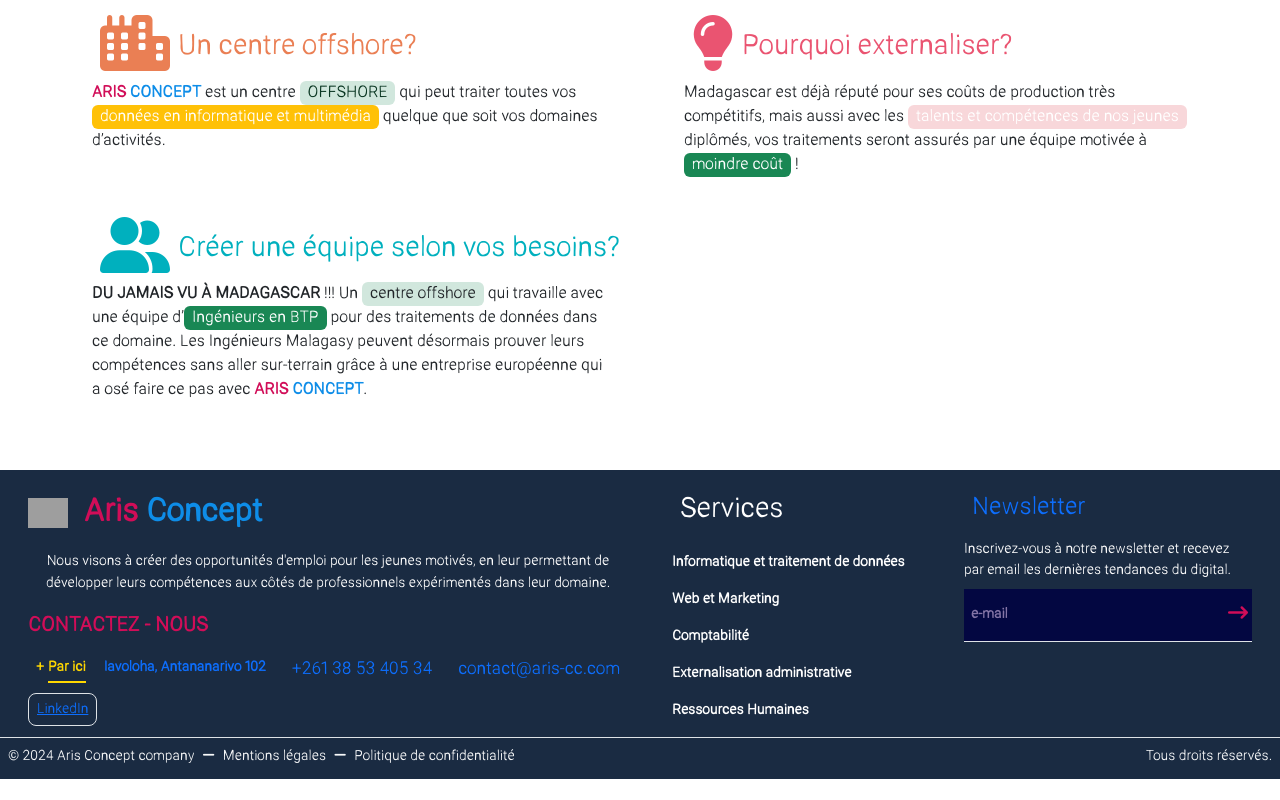
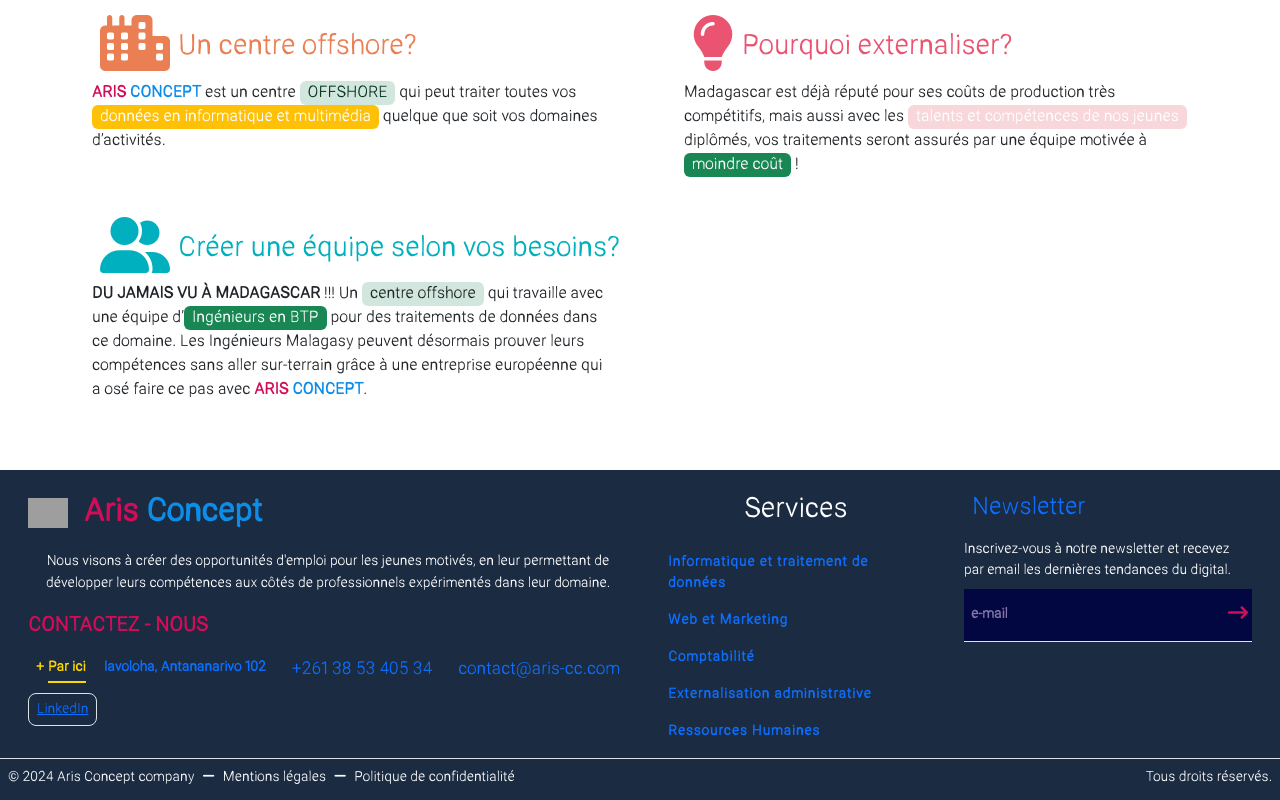
Before and after one commit to razanadahy/sitearis, a React (Create React App) app: page /fr/ in a window 1280 px wide. Shown: the part 2945-3745 px from the top of the page. Before the commit the page ends 3724 px from the top, so only its background shows below. Built offline with nearby package versions, Linux system fonts and the light colour scheme; grey boxes are pictures that could not be loaded.

Commit message:
modification des lien

```diff
--- a/src/Component/Body/AllService.js
+++ b/src/Component/Body/AllService.js
@@ -14,9 +14,9 @@ const AllService = () => {
     const { t, i18n } = useTranslation();
     const services= useMemo(() => {
         return [
-            {id: 1, image: cp, trans:'Nous vous aidons sur : ', title: t('compta'), text: 'Confiez-nous votre comptabilité pour une gestion financière transparente et fiable. Nos experts assurent un suivi rigoureux de vos comptes et vous aident à prendre des décisions éclairées.'},
-            {id: 4, image: traitement, trans:'Sur cela, nous proposons :', title: t('info'), text: 'Bénéficiez de solutions informatiques innovantes et personnalisées. Nos spécialistes optimisent vos systèmes d\'information et traitent vos données avec efficacité.'},
-            {id: 5, image: rh, trans:'Nous apportons :', title: t('rh'), text: 'Nous vous accompagnons dans la gestion de vos talents. Du recrutement à la formation, nos services RH vous aident à construire des équipes performantes.'},
+            {id: 1, div: 'accounting', image: cp, trans:'Nous vous aidons sur : ', title: t('compta'), text: 'Confiez-nous votre comptabilité pour une gestion financière transparente et fiable. Nos experts assurent un suivi rigoureux de vos comptes et vous aident à prendre des décisions éclairées.'},
+            {id: 4, div: 'info', image: traitement, trans:'Sur cela, nous proposons :', title: t('info'), text: 'Bénéficiez de solutions informatiques innovantes et personnalisées. Nos spécialistes optimisent vos systèmes d\'information et traitent vos données avec efficacité.'},
+            {id: 5, div: 'hr', image: rh, trans:'Nous apportons :', title: t('rh'), text: 'Nous vous accompagnons dans la gestion de vos talents. Du recrutement à la formation, nos services RH vous aident à construire des équipes performantes.'},
             {id: 2, div: 'ext', image: extAdd, trans:'Nous vous aidons à gèrer : ', title: t('ext'), text: 'Déléguez vos tâches administratives pour vous concentrer sur votre cœur de métier.' },
             {id: 3, div: 'web-marketing', image: web, trans:'Nous vous aidons sur :', title: t('marketing'), text: 'Développez votre présence en ligne et améliorez votre visibilité. Nos experts en marketing digital vous proposent des solutions clés en main pour atteindre vos objectifs.'},
         ]
--- a/src/Component/Body/DetailService.js
+++ b/src/Component/Body/DetailService.js
@@ -4,7 +4,7 @@ import './body.css'
 const DetailService = ({position, element, children,clicked}) => {
     return(
         <>
-            <div className="vh-100 m-0 position-relative">
+            <div id={element.div} className="vh-100 m-0 position-relative">
                 <div className="mx-4 px-3 vh-100 mt-0 ">
                     <div className="row m-0 p-2 h-100 position-relative">
                         <div className="position-absolute ps-center rounded-3 py-2 shadow text-center">
@@ -12,11 +12,17 @@ const DetailService = ({position, element, children,clicked}) => {
                         </div>
                         {position % 2 !== 0 ? (
                             <>
-                                <div className="col-5 h-100 d-flex">
+                                <div className="col-5 h-100 d-flex flex-column">
                                     <div
                                         className="w-100 h-75 my-auto rounded-3"
                                         style={{ backgroundImage: `url('${element.image}')`, backgroundSize: 'cover', backgroundPosition: 'center' }}
                                     />
+                                    <div className="w-100 d-flex justify-content-sm-start align-items-center">
+                                        <i className="mx-2 fa-2x fa fa-arrow-right"/>
+                                        <span onClick={()=>clicked()} className="fw-bold p-2 m-0 color-dark-concept cursor-pointer" style={{letterSpacing: '0.07rem', fontSize: '1.65rem',}}>
+                                            Demander un devis gratuit ici
+                                        </span>
+                                    </div>
                                 </div>
                                 <div className="col-7 h-100 d-flex">
                                     <div className="h-50 my-auto">
@@ -33,22 +39,28 @@ const DetailService = ({position, element, children,clicked}) => {
                                         {children}
                                     </div>
                                 </div>
-                                <div className="col-6 h-100 d-flex">
+                                <div className="col-6 h-100 d-flex flex-column">
                                     <div
                                         className="w-100 h-75 my-auto rounded-3"
                                         style={{ backgroundImage: `url('${element.image}')`, backgroundSize: 'cover', backgroundPosition: 'center' }}
                                     />
+                                    <div className="w-100 mt-0 d-flex justify-content-sm-start align-items-center">
+                                        <i className="mx-2 fa-2x fa fa-arrow-right"/>
+                                        <span onClick={()=>clicked()} className="fw-bold p-2 m-0 color-dark-concept cursor-pointer" style={{letterSpacing: '0.07rem', fontSize: '1.65rem',}}>
+                                            Demander un devis gratuit ici
+                                        </span>
+                                    </div>
                                 </div>
                             </>
                         )}
                     </div>
                 </div>
-                <div className="w-100 d-flex justify-content-sm-start align-items-center  position-absolute bottom-0">
-                    <i className="mx-2 fa-2x fa fa-arrow-right"/>
-                    <span onClick={()=>clicked()} className="fw-bold p-2 m-0 color-dark-concept cursor-pointer" style={{letterSpacing: '0.07rem', fontSize: '1.65rem',}}>
-                        Demander un devis gratuit ici
-                    </span>
-                   </div>
+                {/*<div className="w-100 d-flex justify-content-sm-start align-items-center">*/}
+                {/*    <i className="mx-2 fa-2x fa fa-arrow-right"/>*/}
+                {/*    <span onClick={()=>clicked()} className="fw-bold p-2 m-0 color-dark-concept cursor-pointer" style={{letterSpacing: '0.07rem', fontSize: '1.65rem',}}>*/}
+                {/*        Demander un devis gratuit ici*/}
+                {/*    </span>*/}
+                {/*</div>*/}
             </div>
         </>
     )
--- a/src/Component/Content/ServiceDetail.js
+++ b/src/Component/Content/ServiceDetail.js
@@ -8,6 +8,7 @@ import mark from "../../Asset/Web et Marketing.png"
 import ext from "../../Asset/image.png"
 import CardServiceContent from "./CardServiceContent";
 import {useTranslation} from "react-i18next";
+import {useNavigate, useParams} from "react-router-dom";
 
 
 const ServiceDetail= ()=>{
@@ -66,6 +67,8 @@ const ServiceDetail= ()=>{
             return () => clearTimeout(timer);
         }
     }, [date, isPaused,services]);
+    const navigate=useNavigate()
+    const {lang}=useParams()
 
     return (
         <>
@@ -88,7 +91,7 @@ const ServiceDetail= ()=>{
                                     {carDefaultClicked.content}
                                 </p>
                                 <div className="w-100 d-flex justify-content-end">
-                                    <button onClick={()=>carDefaultClicked.id} type="button" className="btn btn-content bg-aris text-white fw-bold py-2 rounded-1 btnIcon">{t('plus')}</button>
+                                    <button onClick={()=>navigate(`/${lang}/service#${carDefaultClicked.div}`)} type="button" className="btn btn-content bg-aris text-white fw-bold py-2 rounded-1 btnIcon">{t('plus')}</button>
                                 </div>
                             </div>
                         </div>
--- a/src/Component/Footer/AccueilFooter.js
+++ b/src/Component/Footer/AccueilFooter.js
@@ -2,6 +2,7 @@ import React, {useCallback, useEffect, useRef, useState} from "react";
 import IconFooter from "./IconFooter";
 import logo from "../../Asset/icon.png";
 import {useTranslation} from "react-i18next";
+import {useParams} from "react-router-dom";
 
 const AccueilFooter = () => {
     const handleClick = useCallback((e) => {
@@ -40,7 +41,7 @@ const AccueilFooter = () => {
     }, []);
 
     const { t, i18n } = useTranslation();
-
+    const {lang}=useParams()
     return (
         <>
              <IconFooter isVisible={!isIconVisible}/>
@@ -80,16 +81,24 @@ const AccueilFooter = () => {
                             </a>
                         </div>
                     </div>
-                    <div className="col-3 px-3">
-                        <h4 className="fs-3 mb-3 ps-4">Services</h4>
-                        <ul className="list-group list-group-flush bg-transparent">
-                            <li className="list-group-item bg-transparent text-white d-inline-flex justify-content-between border-0">
-                                <span className="fw-bolder p-0 m-0">{t('info')}</span>
+                    <div className="col-3">
+                        <h4 className="fs-3 mb-3 text-center">Services</h4>
+                        <ul className="list-group m-0 p-0 bg-transparent list-group-flush">
+                            <li className="list-group-item bg-transparent cursor-pointer text-white d-inline-flex justify-content-between border-0">
+                                <a href={`/${lang}/service#info`} className="fw-bolder p-0 m-0 letter-spacing">{t('info')}</a>
                             </li>
-                            <li className="list-group-item bg-transparent text-white border-0"><span className="fw-bolder p-0 m-0">{t('marketing')}</span></li>
-                            <li className="list-group-item bg-transparent text-white border-0"><span className="fw-bolder p-0 m-0">{t('compta')}</span></li>
-                            <li className="list-group-item bg-transparent text-white border-0"><span className="fw-bolder p-0 m-0">{t('ext')}</span></li>
-                            <li className="list-group-item bg-transparent text-white mb-2 border-0"><span className="fw-bolder p-0 m-0">{t('rh')}</span></li>
+                            <li className="list-group-item bg-transparent text-white border-0 cursor-pointer">
+                                <a href={`/${lang}/service#web-marketing`} className="letter-spacing fw-bolder p-0 m-0">{t('marketing')}</a>
+                            </li>
+                            <li className="list-group-item bg-transparent text-white border-0 cursor-pointer">
+                                <a href={`/${lang}/service#accounting`} className="letter-spacing fw-bolder p-0 m-0">{t('compta')}</a>
+                            </li>
+                            <li className="list-group-item bg-transparent text-white border-0 cursor-pointer">
+                                <a href={`/${lang}/service#ext`} className="letter-spacing fw-bolder p-0 m-0">{t('ext')}</a>
+                            </li>
+                            <li className="list-group-item bg-transparent text-white mb-2 border-0 cursor-pointer">
+                                <a href={`/${lang}/service#hr`} className="letter-spacing fw-bolder p-0 m-0">{t('rh')}</a>
+                            </li>
                         </ul>
                     </div>
                     <div className="col-3">
--- a/src/Component/Head/Annimate.css
+++ b/src/Component/Head/Annimate.css
@@ -109,3 +109,8 @@
         opacity: 0.4;
     }
 }
+
+.letter-spacing{
+    letter-spacing: 0.05rem;
+    text-decoration: none;
+}
```
